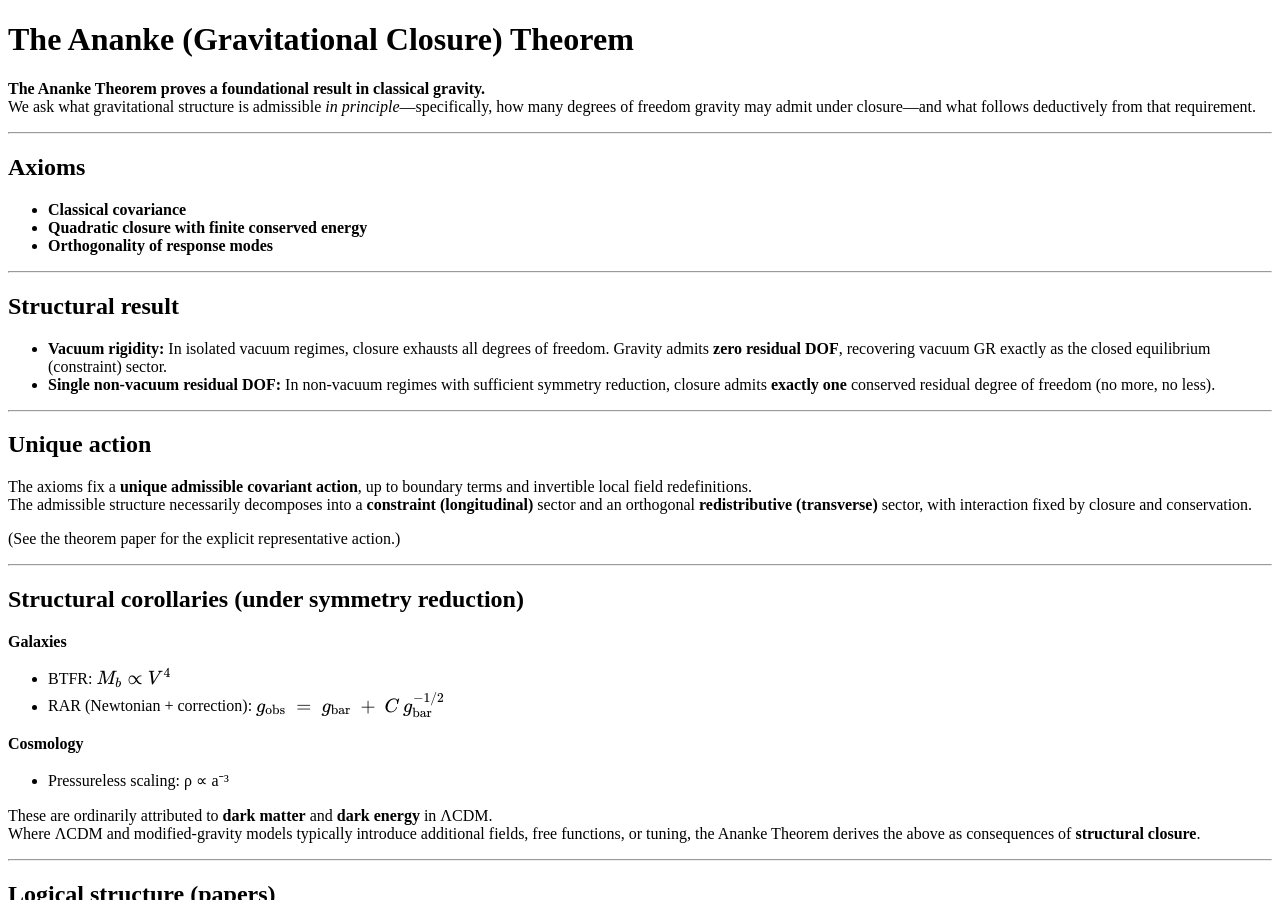
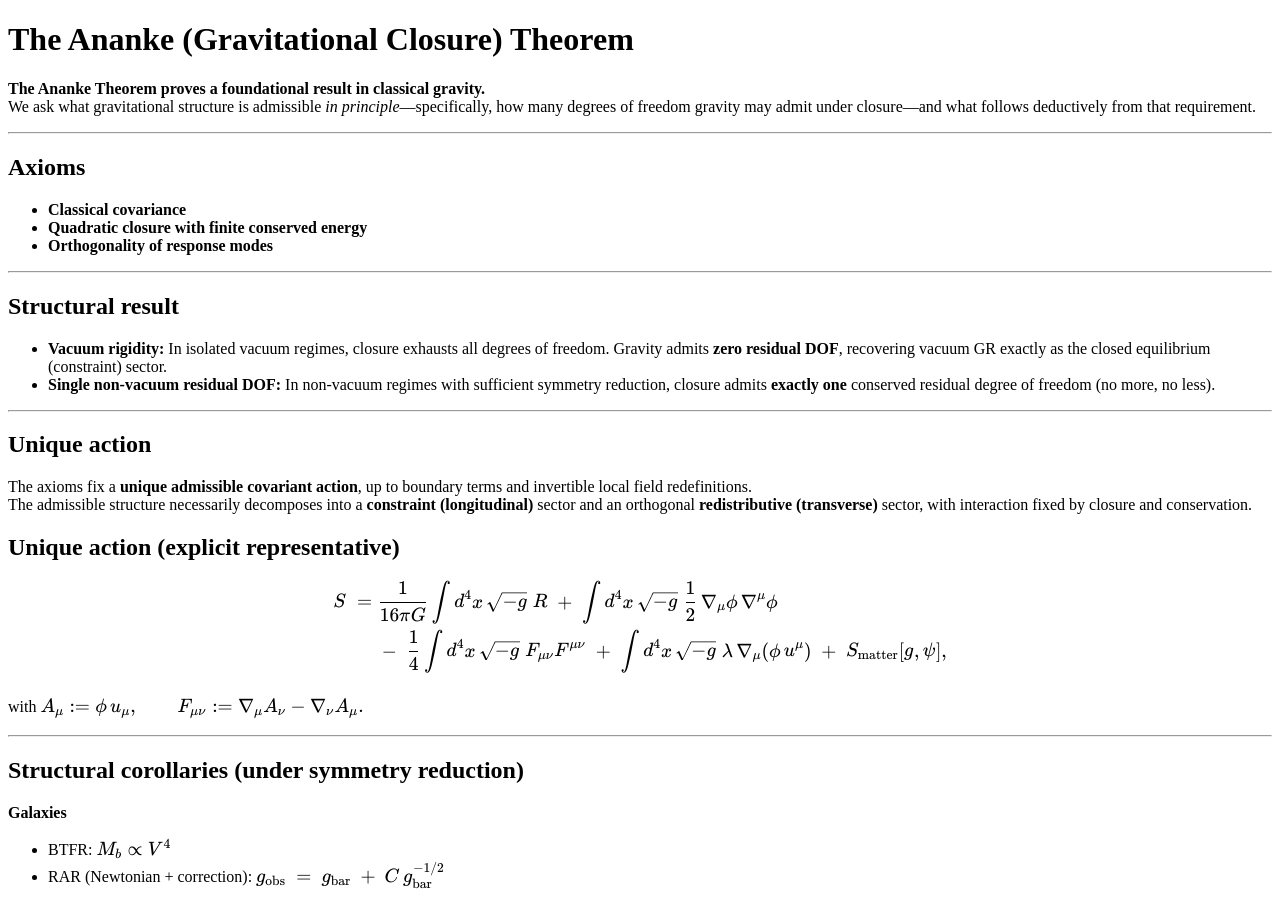
Before and after one commit to ananke-research/ananke-theorem, a Jekyll site: the page built from index.md, in a window 1280 px wide and 900 px high. Built offline with Jekyll 4.4.1, drawn with Linux system fonts in a browser that asks for light colours.

Commit message:
Introduce unique action with explicit representative equations
Added explicit representative action section with equations.

```diff
--- a/index.md
+++ b/index.md
@@ -31,7 +31,25 @@ We ask what gravitational structure is admissible *in principle*—specifically,
 The axioms fix a **unique admissible covariant action**, up to boundary terms and invertible local field redefinitions.
 The admissible structure necessarily decomposes into a **constraint (longitudinal)** sector and an orthogonal **redistributive (transverse)** sector, with interaction fixed by closure and conservation.
 
-(See the theorem paper for the explicit representative action.)
+## Unique action (explicit representative)
+
+$$
+\begin{aligned}
+S \;=\;& \frac{1}{16\pi G}\int d^4x\,\sqrt{-g}\;R
+\;+\;\int d^4x\,\sqrt{-g}\;\frac{1}{2}\,\nabla_\mu\phi\,\nabla^\mu\phi \\
+&-\;\frac{1}{4}\int d^4x\,\sqrt{-g}\;F_{\mu\nu}F^{\mu\nu}
+\;+\;\int d^4x\,\sqrt{-g}\;\lambda\,\nabla_\mu(\phi\,u^\mu)
+\;+\;S_{\mathrm{matter}}[g,\psi],
+\end{aligned}
+$$
+
+with
+$$
+A_\mu := \phi\,u_\mu,
+\qquad
+F_{\mu\nu} := \nabla_\mu A_\nu-\nabla_\nu A_\mu.
+$$
+
 
 ---
 
```
